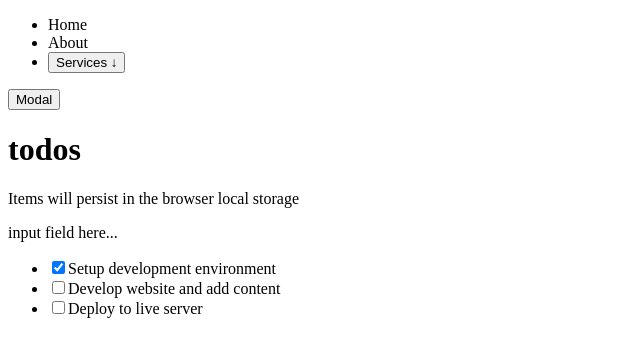
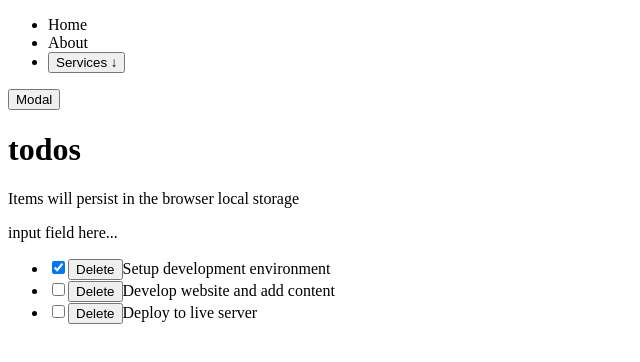
Before and after one commit to lordksix/todo-react, a React (Vite) app: page / in a window 1280 px wide. Shown: the top 362 px of the page, without its empty margins (0-640 px from the left). Built offline with nearby package versions, Linux system fonts and the light colour scheme.

Commit message:
Add Delete todo Item

```diff
--- a/src/components/TodoItem.jsx
+++ b/src/components/TodoItem.jsx
@@ -1,4 +1,4 @@
-const TodoItem = ({ itemProp, handleChange }) => {
+const TodoItem = ({ itemProp, handleChange, delTodo }) => {
   return (
     <li>
       <input
@@ -6,6 +6,7 @@ const TodoItem = ({ itemProp, handleChange }) => {
         checked={itemProp.completed}
         onChange={() => handleChange(itemProp.id)}
       />
+      <button onClick={() => delTodo(itemProp.id)}>Delete</button>
       {itemProp.title}
     </li>
   );
--- a/src/components/TodosList.jsx
+++ b/src/components/TodosList.jsx
@@ -1,7 +1,7 @@
 import TodoItem from '@/components/TodoItem';
 
 const TodosList = (props) => {
-  const { todosProps, handleChange } = props;
+  const { todosProps, handleChange, delTodo } = props;
   return (
     <ul>
       {todosProps.map((todo) => (
@@ -9,6 +9,7 @@ const TodosList = (props) => {
           key={todo.id}
           itemProp={todo}
           handleChange={handleChange}
+          delTodo={delTodo}
         />
       ))}
     </ul>
--- a/src/components/TodosLogic.jsx
+++ b/src/components/TodosLogic.jsx
@@ -33,10 +33,17 @@ const TodosLogic = () => {
       })
     );
   };
+  const delTodo = (id) => {
+    console.log('deleted', id);
+  };
   return (
     <div>
       <InputTodo />
-      <TodosList todosProps={todos} handleChange={handleChange} />
+      <TodosList
+        todosProps={todos}
+        handleChange={handleChange}
+        delTodo={delTodo}
+      />
     </div>
   )
 }
```
